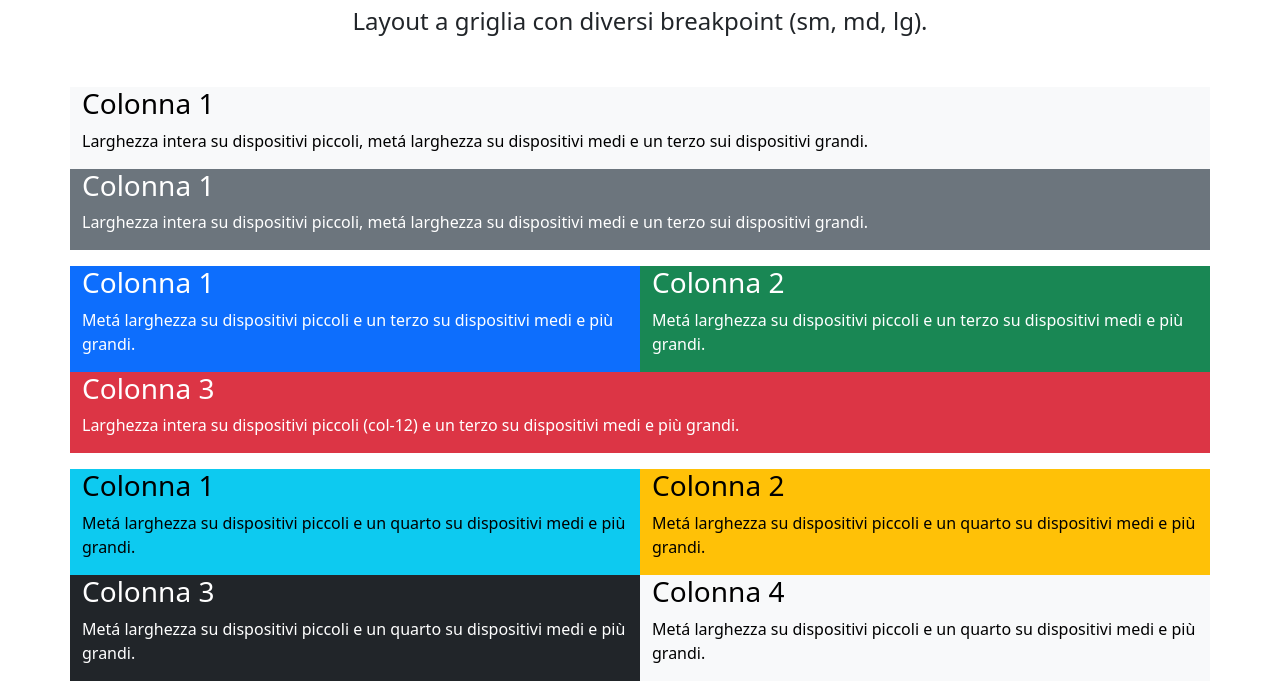
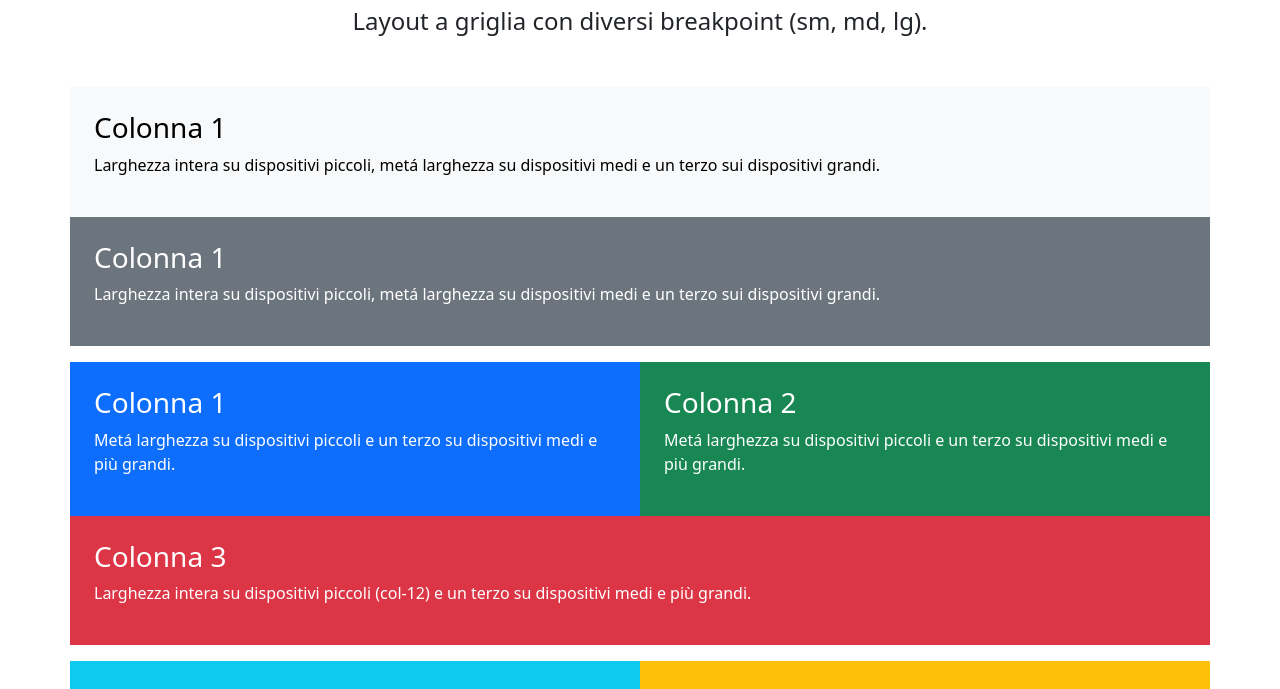
Before and after one commit to carlosvillaar/htmlcss-bootstrap-layout, a plain HTML site: page index.html in a window 1280 px wide. Shown: the part 101-790 px from the top of the page. Drawn offline with nearby package versions, Linux system fonts and the light colour scheme.

Commit message:
fix: add padding to cols

```diff
--- a/index.html
+++ b/index.html
@@ -15,11 +15,11 @@
 
       <section>
         <div class="row mt-5">
-          <div class="col-12 text-bg-light">
+          <div class="col-12 text-bg-light p-4">
             <h3>Colonna 1</h3>
             <p>Larghezza intera su dispositivi piccoli, met&aacute; larghezza su dispositivi medi e un terzo sui dispositivi grandi.</p>
           </div>
-          <div class="col-12 text-bg-secondary">
+          <div class="col-12 text-bg-secondary p-4">
             <h3>Colonna 1</h3>
             <p>Larghezza intera su dispositivi piccoli, met&aacute; larghezza su dispositivi medi e un terzo sui dispositivi grandi.</p>
           </div>
@@ -28,15 +28,15 @@
 
       <section>
         <div class="row mt-3">
-          <div class="col-6 text-bg-primary">
+          <div class="col-6 text-bg-primary p-4">
             <h3>Colonna 1</h3>
             <p>Met&aacute; larghezza su dispositivi piccoli e un terzo su dispositivi medi e pi&ugrave; grandi.</p>
           </div>
-          <div class="col-6 text-bg-success">
+          <div class="col-6 text-bg-success p-4">
             <h3>Colonna 2</h3>
             <p>Met&aacute; larghezza su dispositivi piccoli e un terzo su dispositivi medi e pi&ugrave; grandi.</p>
           </div>
-          <div class="col-12 text-bg-danger">
+          <div class="col-12 text-bg-danger p-4">
             <h3>Colonna 3</h3>
             <p>Larghezza intera su dispositivi piccoli (col-12) e un terzo su dispositivi medi e pi&ugrave; grandi.</p>
           </div>
@@ -45,19 +45,19 @@
 
       <section>
         <div class="row mt-3">
-          <div class="col-6 text-bg-info">
+          <div class="col-6 text-bg-info p-4">
             <h3>Colonna 1</h3>
             <p>Met&aacute; larghezza su dispositivi piccoli e un quarto su dispositivi medi e pi&ugrave; grandi.</p>
           </div>
-          <div class="col-6 text-bg-warning">
+          <div class="col-6 text-bg-warning p-4">
             <h3>Colonna 2</h3>
             <p>Met&aacute; larghezza su dispositivi piccoli e un quarto su dispositivi medi e pi&ugrave; grandi.</p>
           </div>
-          <div class="col-6 text-bg-dark">
+          <div class="col-6 text-bg-dark p-4">
             <h3>Colonna 3</h3>
             <p>Met&aacute; larghezza su dispositivi piccoli e un quarto su dispositivi medi e pi&ugrave; grandi.</p>
           </div>
-          <div class="col-6 text-bg-light">
+          <div class="col-6 text-bg-light p-4">
             <h3>Colonna 4</h3>
             <p>Met&aacute; larghezza su dispositivi piccoli e un quarto su dispositivi medi e pi&ugrave; grandi.</p>
           </div>
```
